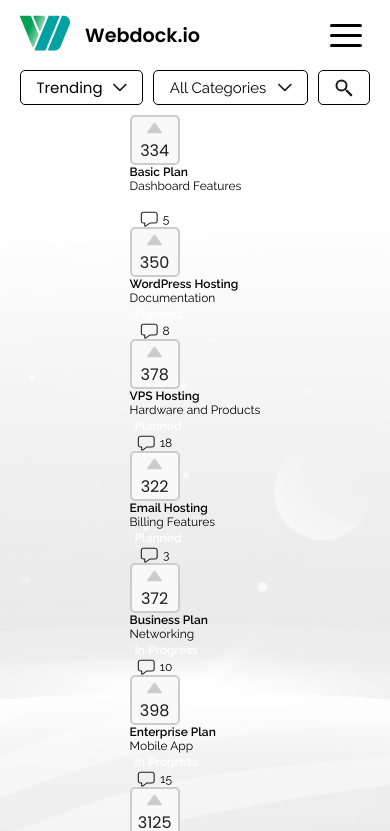
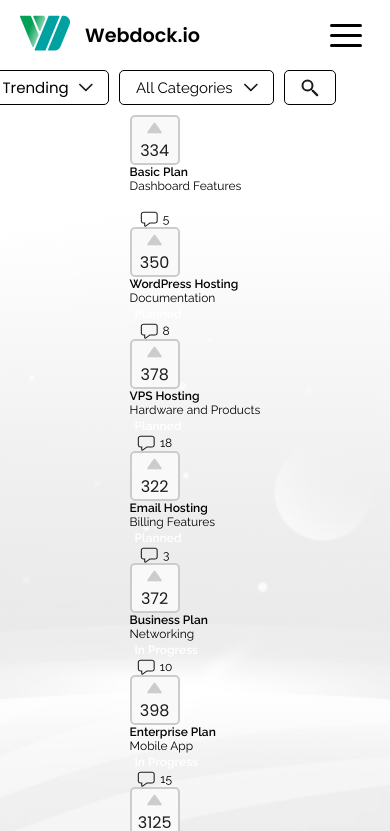
Before and after one commit to soklope/webdock, a React (Vite) app in the folder webdock-app/: page /sort in a window 390 px wide. Shown: the top 831 px of the page. Built offline with nearby package versions, Linux system fonts and the light colour scheme.

Commit message:
FilterContainer.scss - Search-input bliver nu 100% width når klikkes. Skal gøres responsivt.

```diff
--- a/webdock-app/src/components/SortFunctionAndFilterContainer/FilterContainer/FilterContainer.scss
+++ b/webdock-app/src/components/SortFunctionAndFilterContainer/FilterContainer/FilterContainer.scss
@@ -12,6 +12,7 @@
     position: relative;
     gap: 10px;
     margin-bottom: 10px;
+    width: 417px;
 }
 
 // sort-function-btn styling
@@ -126,6 +127,7 @@
     top:0;
     right:0;
     z-index: 3;
+    width: 100%;
 
     &.active {
       @include mix.filter-btn-styling;
@@ -140,6 +142,7 @@
     .input-container {
       display: flex;
       align-items: center;
+      width:100%;
     }
 
     .input-icon {
```
